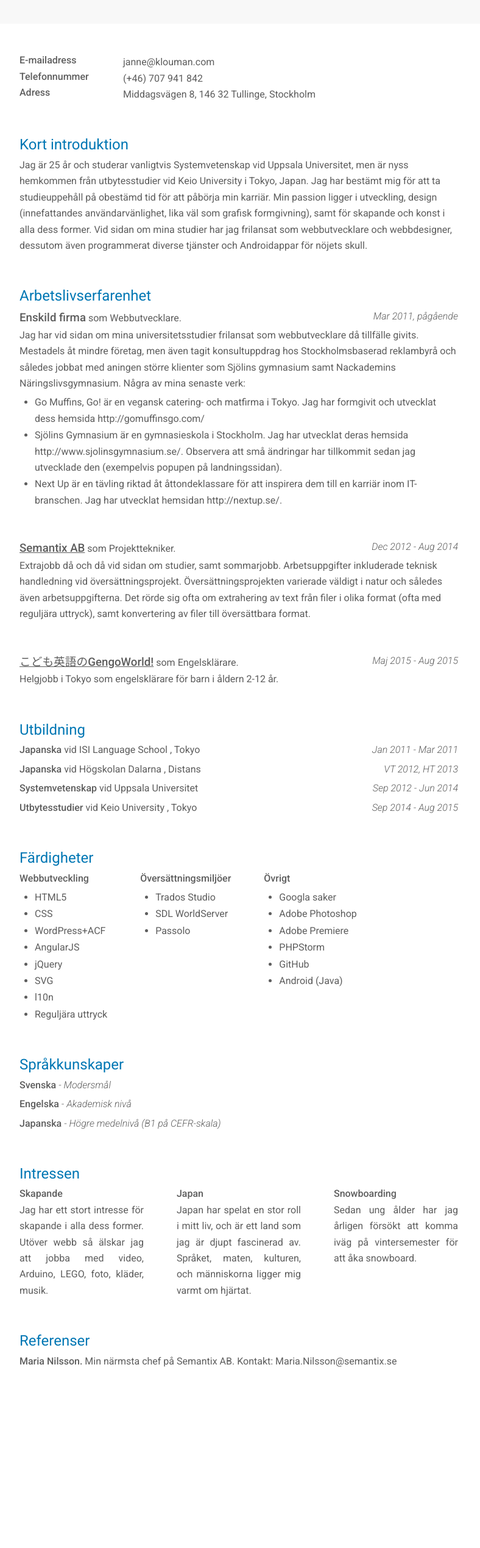
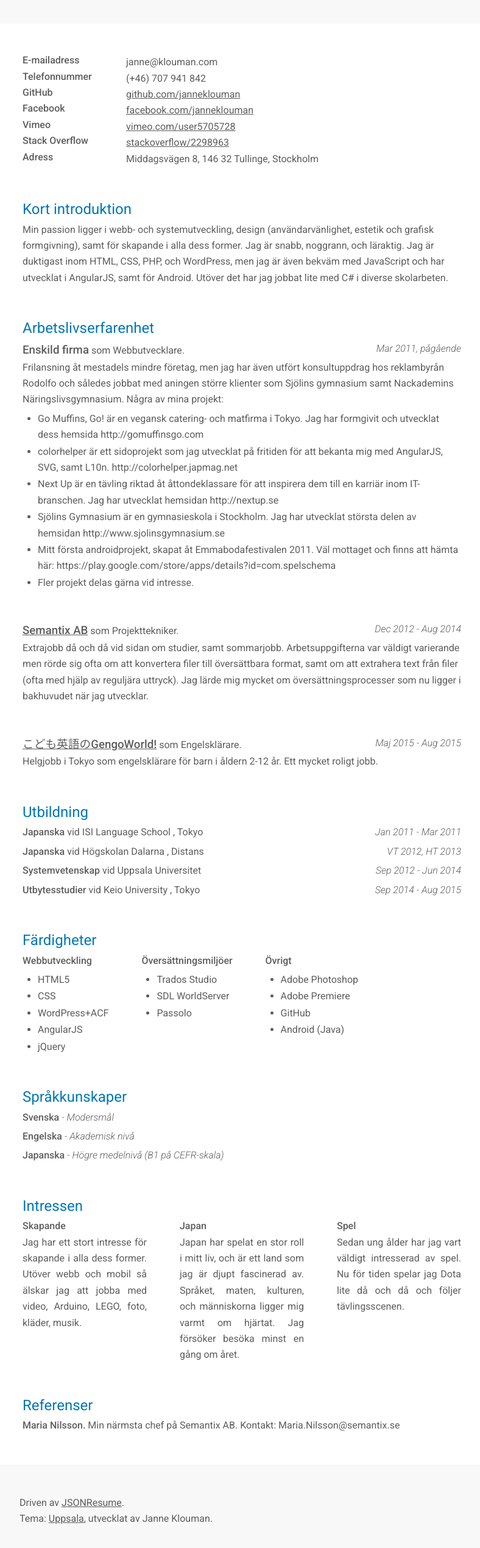
Before and after one commit to janneklouman/jsonresume-theme-tokyo, a website: page index.html in a window 1280 px wide. Shown: the part 153-2692 px from the top of the page at 61% size, without its empty margins (248-1036 px from the left). Before the commit the page ends 2449 px from the top, so only its background shows below. Drawn offline with Linux system fonts and the light colour scheme.

Commit message:
added footer

```diff
--- a/index.html
+++ b/index.html
@@ -164,7 +164,7 @@ section {
 
 	margin:                 0 auto;
 	max-width:              720px;
-    padding:                0 15px;
+    padding:                0 5px 0 15px;
 
 }
 
@@ -201,7 +201,11 @@ section {
 }
 
 #work,
+#volunteer,
 #education,
+#awards,
+#publications,
+#skill,
 #interests {}
 
     #work .item:not(:first-of-type),
@@ -216,6 +220,7 @@ section {
     #work .name,
     #volunteer .name,
     #education .studyType,
+    #awards .title,
     #publications .name,
     #skills .name,
     #languages .language,
@@ -242,7 +247,8 @@ section {
     #work .date,
     #volunteer .date,
     #education .date,
-    #awards .date {
+    #awards .date,
+    #publications .releaseDate {
 
         float:                  right;
 
@@ -318,19 +324,19 @@ section {
 
     #work .position {
 
-        font-size: 15px;
-        font-style: italic;
+        font-size:              15px;
+        font-style:             italic;
 
     }
 
     #work .date {
 
-        font-size: 15px;
-        float: none;
-        margin-top: -8px;
-        display: block;
-        font-style: normal;
-        margin-bottom: 10px;
+        font-size:              15px;
+        float:                  none;
+        margin-top:             -8px;
+        display:                block;
+        font-style:             normal;
+        margin-bottom:          10px;
 
     }
 
@@ -339,40 +345,55 @@ section {
     #awards .item:not(:first-of-type),
     #publications .item:not(:first-of-type) {
 
-        margin-top: 30px
+        margin-top:             30px
 
     }
 
     #education .institution {
 
-        display:    inline-block
+        display:                inline-block
 
     }
 
     #education .item:not(:last-of-type) {
 
-        margin-bottom: 20px;
+        margin-bottom:          20px;
 
     }
 
     #interests .item {
 
-        max-width: none;
-        text-align: inherit;
-        margin-right: 0 !important;
+        max-width:              none;
+        text-align:             inherit;
+        margin-right:           0 !important;
 
     }
 
     #interests .item:not(:last-of-type),
     #skills .item:not(:last-of-type) {
 
-        margin-bottom: 20px;
+        margin-bottom:          20px;
 
     }
 
 
 
 }
+
+#footer {
+
+    background:             #f8f8f8;
+    margin:                 0;
+
+}
+
+    #footer .inner {
+
+        width:                  720px;
+        padding:                50px 5px;
+        margin:                 0 auto;
+
+    }
 
 
 
@@ -388,7 +409,7 @@ section {
 
             <div class="name-and-label">
                 <h1>Janne Klouman</h1>
-                <h2>Junior front-endutvecklare</h2>
+                <h2>Front-endutvecklare</h2>
             </div>
 
             <img class="picture" src="https://avatars2.githubusercontent.com/u/9065899?v=3&amp;s=460" alt="" />
@@ -412,6 +433,27 @@ section {
                     <span>(+46) 707 941 842</span>
                 </div>
 
+                    <div class="item">
+                        <strong>GitHub</strong>
+
+                        <span><a class="username" href="https://github.com/janneklouman">github.com/janneklouman</a></span>
+                    </div>
+                    <div class="item">
+                        <strong>Facebook</strong>
+
+                        <span><a class="username" href="https://www.facebook.com/janneklouman">facebook.com/janneklouman</a></span>
+                    </div>
+                    <div class="item">
+                        <strong>Vimeo</strong>
+
+                        <span><a class="username" href="https://vimeo.com/user5705728">vimeo.com/user5705728</a></span>
+                    </div>
+                    <div class="item">
+                        <strong>Stack Overflow</strong>
+
+                        <span><a class="username" href="http://stackoverflow.com/u/2298963">stackoverflow/2298963</a></span>
+                    </div>
+
                         <div class="address">
                         <strong class="mobile-clearfix">Adress</strong>
                         <span class="mobile-break">Middagsvägen 8<span class="mobile-hide">,</span>
@@ -427,7 +469,7 @@ section {
         <section id="summary">
 
                 <h1>Kort introduktion</h1>
-                <p>Jag är 25 år och studerar vanligtvis Systemvetenskap vid Uppsala Universitet, men är nyss hemkommen från utbytesstudier vid Keio University i Tokyo, Japan. Jag har bestämt mig för att ta studieuppehåll på obestämd tid för att påbörja min karriär.  Min passion ligger i utveckling, design (innefattandes användarvänlighet, lika väl som grafisk formgivning), samt för skapande och konst i alla dess former. Vid sidan om mina studier har jag frilansat som webbutvecklare och webbdesigner, dessutom även programmerat diverse tjänster och Androidappar för nöjets skull.</p>
+                <p>Min passion ligger i webb- och systemutveckling, design (användarvänlighet, estetik och grafisk formgivning), samt för skapande i alla dess former. Jag är snabb, noggrann, och läraktig. Jag är duktigast inom HTML, CSS, PHP, och WordPress, men jag är även bekväm med JavaScript och har utvecklat i AngularJS, samt för Android. Utöver det har jag jobbat lite med C# i diverse skolarbeten.</p>
 
         </section>
 
@@ -452,13 +494,16 @@ section {
 
 
 			<div class="summary">
-				<p>Jag har vid sidan om mina universitetsstudier frilansat som webbutvecklare då tillfälle givits. Mestadels åt mindre företag, men även tagit konsultuppdrag hos Stockholmsbaserad reklambyrå och således jobbat med aningen större klienter som Sjölins gymnasium samt Nackademins Näringslivsgymnasium. Några av mina senaste verk:</p>
+				<p>Frilansning åt mestadels mindre företag, men jag har även utfört konsultuppdrag hos reklambyrån Rodolfo och således jobbat med aningen större klienter som Sjölins gymnasium samt Nackademins Näringslivsgymnasium. Några av mina projekt:</p>
 			</div>
 
 			<ul class="highlights">
-				<li>Go Muffins, Go! är en vegansk catering- och matfirma i Tokyo. Jag har formgivit och utvecklat dess hemsida http://gomuffinsgo.com/</li>
-				<li>Sjölins Gymnasium är en gymnasieskola i Stockholm. Jag har utvecklat deras hemsida http://www.sjolinsgymnasium.se/. Observera att små ändringar har tillkommit sedan jag utvecklade den (exempelvis popupen på landningssidan).</li>
-				<li>Next Up är en tävling riktad åt åttondeklassare för att inspirera dem till en karriär inom IT-branschen. Jag har utvecklat hemsidan http://nextup.se/. </li>
+				<li>Go Muffins, Go! är en vegansk catering- och matfirma i Tokyo. Jag har formgivit och utvecklat dess hemsida http://gomuffinsgo.com</li>
+				<li>colorhelper är ett sidoprojekt som jag utvecklat på fritiden för att bekanta mig med AngularJS, SVG, samt L10n. http://colorhelper.japmag.net</li>
+				<li>Next Up är en tävling riktad åt åttondeklassare för att inspirera dem till en karriär inom IT-branschen. Jag har utvecklat hemsidan http://nextup.se</li>
+				<li>Sjölins Gymnasium är en gymnasieskola i Stockholm. Jag har utvecklat största delen av hemsidan http://www.sjolinsgymnasium.se</li>
+				<li>Mitt första androidprojekt, skapat åt Emmabodafestivalen 2011. Väl mottaget och finns att hämta här: https://play.google.com/store/apps/details?id=com.spelschema</li>
+				<li>Fler projekt delas gärna vid intresse.</li>
 			</ul>
 
 		</div>
@@ -483,7 +528,7 @@ section {
 
 
 			<div class="summary">
-				<p>Extrajobb då och då vid sidan om studier, samt sommarjobb. Arbetsuppgifter inkluderade teknisk handledning vid översättningsprojekt. Översättningsprojekten varierade väldigt i natur och således även arbetsuppgifterna. Det rörde sig ofta om extrahering av text från filer i olika format (ofta med reguljära uttryck), samt konvertering av filer till översättbara format.</p>
+				<p>Extrajobb då och då vid sidan om studier, samt sommarjobb. Arbetsuppgifterna var väldigt varierande men rörde sig ofta om att konvertera filer till översättbara format, samt om att extrahera text från filer (ofta med hjälp av reguljära uttryck). Jag lärde mig mycket om översättningsprocesser som nu ligger i bakhuvudet när jag utvecklar.</p>
 			</div>
 
 
@@ -509,7 +554,7 @@ section {
 
 
 			<div class="summary">
-				<p>Helgjobb i Tokyo som engelsklärare för barn i åldern 2-12 år.</p>
+				<p>Helgjobb i Tokyo som engelsklärare för barn i åldern 2-12 år. Ett mycket roligt jobb.</p>
 			</div>
 
 
@@ -619,9 +664,6 @@ section {
                     <li>WordPress+ACF</li>
                     <li>AngularJS</li>
                     <li>jQuery</li>
-                    <li>SVG</li>
-                    <li>l10n</li>
-                    <li>Reguljära uttryck</li>
                 </ul>
 
             </div>
@@ -647,10 +689,8 @@ section {
 
 
                 <ul class="keywords">
-                    <li>Googla saker</li>
                     <li>Adobe Photoshop</li>
                     <li>Adobe Premiere</li>
-                    <li>PHPStorm</li>
                     <li>GitHub</li>
                     <li>Android (Java)</li>
                 </ul>
@@ -704,7 +744,7 @@ section {
 			</h4>
 
 			<ul class="keywords">
-				<li>Jag har ett stort intresse för skapande i alla dess former. Utöver webb så älskar jag att jobba med video, Arduino, LEGO, foto, kläder, musik.</li>
+				<li>Jag har ett stort intresse för skapande i alla dess former. Utöver webb och mobil så älskar jag att jobba med video, Arduino, LEGO, foto, kläder, musik.</li>
 			</ul>
 
 		</div>
@@ -715,18 +755,18 @@ section {
 			</h4>
 
 			<ul class="keywords">
-				<li>Japan har spelat en stor roll i mitt liv, och är ett land som jag är djupt fascinerad av. Språket, maten, kulturen, och människorna ligger mig varmt om hjärtat.</li>
+				<li>Japan har spelat en stor roll i mitt liv, och är ett land som jag är djupt fascinerad av. Språket, maten, kulturen, och människorna ligger mig varmt om hjärtat. Jag försöker besöka minst en gång om året.</li>
 			</ul>
 
 		</div>
 		<div class="item">
 
 			<h4 class="name">
-				Snowboarding
+				Spel
 			</h4>
 
 			<ul class="keywords">
-				<li>Sedan ung ålder har jag årligen försökt att komma iväg på vintersemester för att åka snowboard.</li>
+				<li>Sedan ung ålder har jag vart väldigt intresserad av spel. Nu för tiden spelar jag Dota lite då och då och följer tävlingsscenen.</li>
 			</ul>
 
 		</div>
@@ -752,5 +792,16 @@ section {
 
 	</div>
 
+    <section id="footer">
+
+        <div class="inner">
+
+            Driven av <a href="https://jsonresume.org/">JSONResume</a>.<br/>
+            Tema: <a href="https://github.com/janneklouman/jsonresume-theme-uppsala" title="Visa på GitHub">Uppsala</a>, utvecklat av Janne Klouman.
+
+        </div>
+
+    </section>
+
 	</body>
 </html>
--- a/package.json
+++ b/package.json
@@ -1,6 +1,6 @@
 {
   "name": "jsonresume-theme-uppsala",
-  "version": "0.0.4",
+  "version": "0.0.5",
   "description": "Uppsala theme for JSON Resume",
   "author": "Janne Klouman",
   "repository": {
--- a/style.css
+++ b/style.css
@@ -153,7 +153,7 @@ section {
 
 	margin:                 0 auto;
 	max-width:              720px;
-    padding:                0 15px;
+    padding:                0 5px 0 15px;
 
 }
 
@@ -313,19 +313,19 @@ section {
 
     #work .position {
 
-        font-size: 15px;
-        font-style: italic;
+        font-size:              15px;
+        font-style:             italic;
 
     }
 
     #work .date {
 
-        font-size: 15px;
-        float: none;
-        margin-top: -8px;
-        display: block;
-        font-style: normal;
-        margin-bottom: 10px;
+        font-size:              15px;
+        float:                  none;
+        margin-top:             -8px;
+        display:                block;
+        font-style:             normal;
+        margin-bottom:          10px;
 
     }
 
@@ -334,37 +334,52 @@ section {
     #awards .item:not(:first-of-type),
     #publications .item:not(:first-of-type) {
 
-        margin-top: 30px
+        margin-top:             30px
 
     }
 
     #education .institution {
 
-        display:    inline-block
+        display:                inline-block
 
     }
 
     #education .item:not(:last-of-type) {
 
-        margin-bottom: 20px;
+        margin-bottom:          20px;
 
     }
 
     #interests .item {
 
-        max-width: none;
-        text-align: inherit;
-        margin-right: 0 !important;
+        max-width:              none;
+        text-align:             inherit;
+        margin-right:           0 !important;
 
     }
 
     #interests .item:not(:last-of-type),
     #skills .item:not(:last-of-type) {
 
-        margin-bottom: 20px;
+        margin-bottom:          20px;
 
     }
 
 
 
 }
+
+#footer {
+
+    background:             #f8f8f8;
+    margin:                 0;
+
+}
+
+    #footer .inner {
+
+        width:                  720px;
+        padding:                50px 5px;
+        margin:                 0 auto;
+
+    }
```
Also changed, not shown: index.js (+0 -7 lines), resume.hbs (+59 -33 lines).
